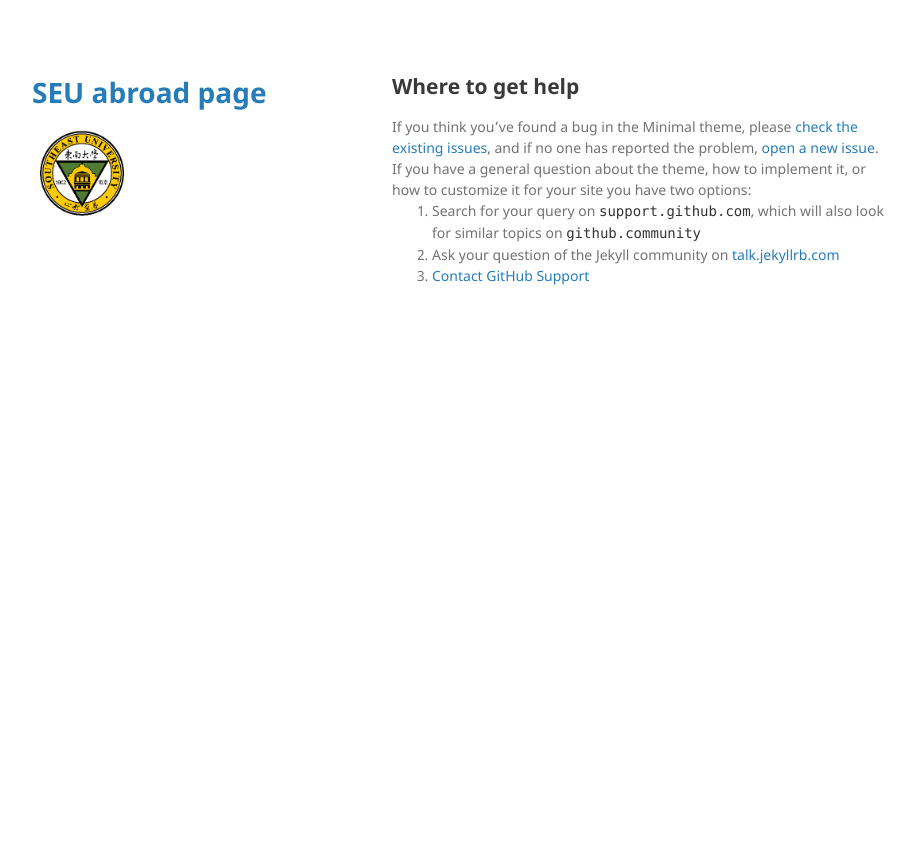
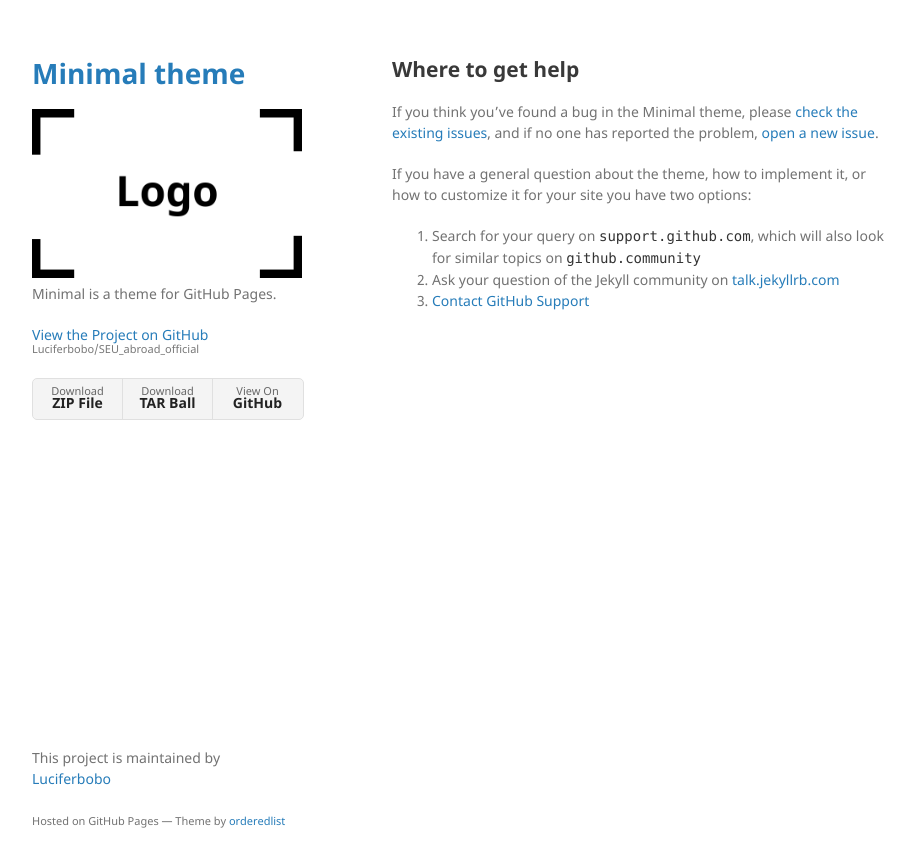
Before and after one commit to Luciferbobo/SEU_abroad_official, a Jekyll site: the page built from docs/SUPPORT.md, in a window 1280 px wide. Shown: the top 867 px of the page, without its empty margins (178-1093 px from the left). Built offline with Jekyll 4.4.1, drawn with Linux system fonts in a browser that asks for light colours; our own code applies the rules of GitHub Pages for plain Markdown files.

Commit message:
demo_frame

```diff
--- a/_config.yml
+++ b/_config.yml
@@ -1,9 +1,6 @@
-remote_theme: pages-themes/minimal@v0.2.0
-plugins:
-- jekyll-remote-theme
-title: SEU abroad page
-logo: /assets/img/SEU_.png
-description: This page is for every SEUer.
+title: Minimal theme
+logo: /assets/img/logo.png
+description: Minimal is a theme for GitHub Pages.
+show_downloads: true
 google_analytics:
 theme: jekyll-theme-minimal
-gem "github-pages", group: :jekyll_plugins
--- a/_layouts/default.html
+++ b/_layouts/default.html
@@ -17,11 +17,27 @@
       <header>
         <h1><a href="{{ "/" | absolute_url }}">{{ site.title | default: site.github.repository_name }}</a></h1>
 
-       <img style="width: 100px;float: left;position: relative;" src="https://raw.githubusercontent.com/Luciferbobo/SEU_abroad_official/main/assets/img/SEU_.png">
+        {% if site.logo %}
+          <img src="{{site.logo | relative_url}}" alt="Logo" />
+        {% endif %}
 
+        <p>{{ site.description | default: site.github.project_tagline }}</p>
 
+        {% if site.github.is_project_page %}
+        <p class="view"><a href="{{ site.github.repository_url }}">View the Project on GitHub <small>{{ site.github.repository_nwo }}</small></a></p>
+        {% endif %}
 
+        {% if site.github.is_user_page %}
+        <p class="view"><a href="{{ site.github.owner_url }}">View My GitHub Profile</a></p>
+        {% endif %}
 
+        {% if site.show_downloads %}
+        <ul class="downloads">
+          <li><a href="{{ site.github.zip_url }}">Download <strong>ZIP File</strong></a></li>
+          <li><a href="{{ site.github.tar_url }}">Download <strong>TAR Ball</strong></a></li>
+          <li><a href="{{ site.github.repository_url }}">View On <strong>GitHub</strong></a></li>
+        </ul>
+        {% endif %}
       </header>
       <section>
 
@@ -29,7 +45,10 @@
 
       </section>
       <footer>
-        <p><small></small></p>
+        {% if site.github.is_project_page %}
+        <p>This project is maintained by <a href="{{ site.github.owner_url }}">{{ site.github.owner_name }}</a></p>
+        {% endif %}
+        <p><small>Hosted on GitHub Pages &mdash; Theme by <a href="https://github.com/orderedlist">orderedlist</a></small></p>
       </footer>
     </div>
     <script src="{{ "/assets/js/scale.fix.js" | relative_url }}"></script>
--- a/_sass/jekyll-theme-minimal.scss
+++ b/_sass/jekyll-theme-minimal.scss
@@ -11,11 +11,11 @@ body {
 
 h1, h2, h3, h4, h5, h6 {
   color:#222;
-  margin:0 0 0x;
+  margin:0 0 20px;
 }
 
 p, ul, ol, table, pre, dl {
-  margin:0 0 0;
+  margin:0 0 20px;
 }
 
 h1, h2, h3 {
```
Also changed, not shown: _layouts/post.html (+11 -1 lines), assets/img/logo.png (added), jekyll-theme-minimal.gemspec (added).
